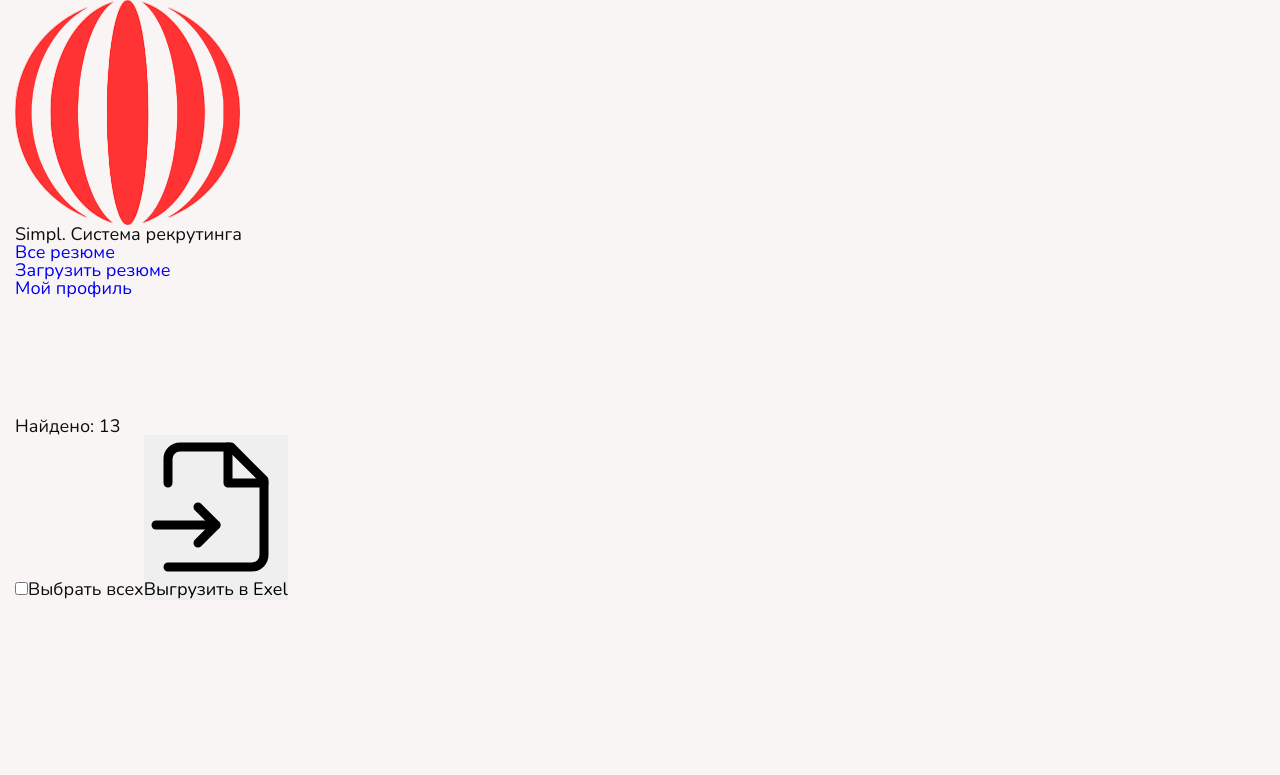
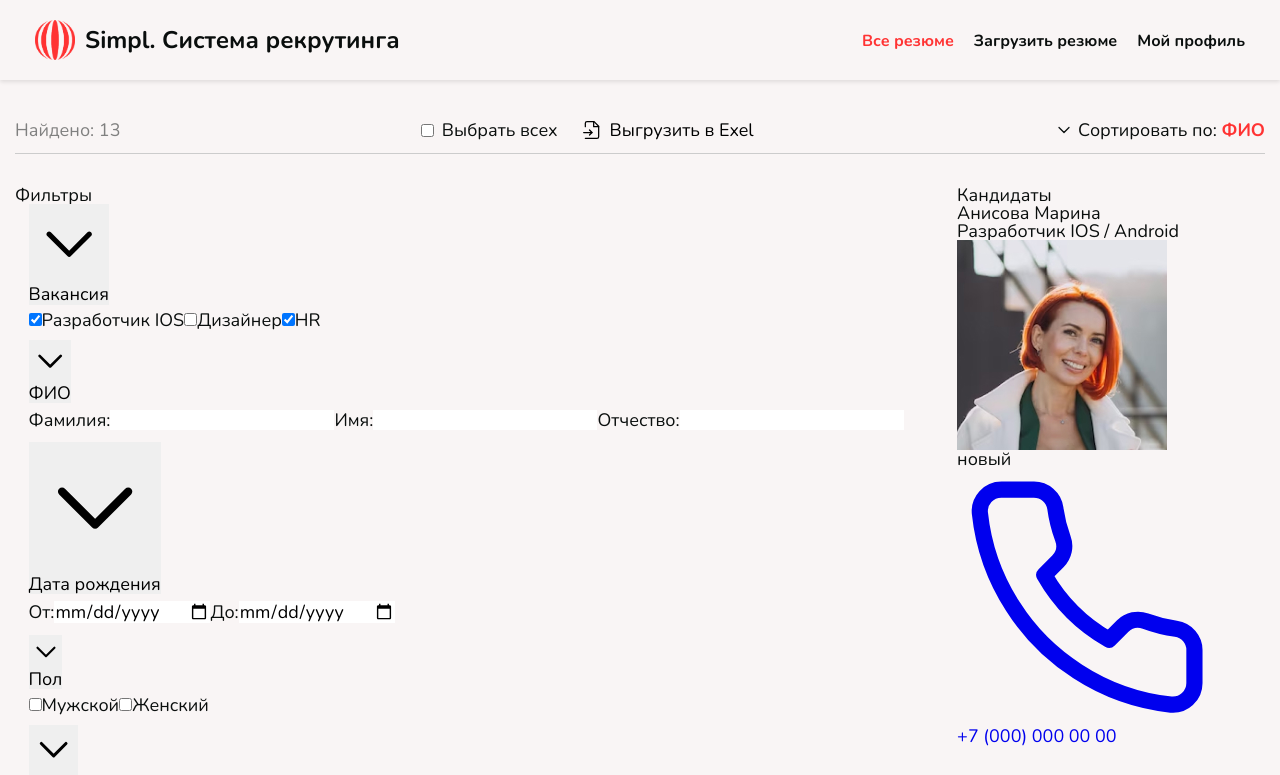
Before and after one commit to teamdevm/teamwork-swift-ferret, a React (Create React App) app in the folder React-app/: page / in a window 1280 px wide. Shown: the top 775 px of the page. Built offline with nearby package versions, Linux system fonts and the light colour scheme.

Commit message:
add headers block's style

```diff
--- a/React-app/src/assets/css/App.css
+++ b/React-app/src/assets/css/App.css
@@ -48,3 +48,167 @@ svg {
   height: 100%;
   object-fit: cover;
 }
+
+/* ////////////////////////////////// */
+/* //////////////шапка/////////////// */
+/* ///////////////////////////////// */
+
+.header {
+  position: fixed;
+  top: 0;
+  left: 0;
+  width: 100%;
+  background-color: var(--color-light);
+  z-index: 999;
+  padding: 20px;
+  box-shadow: 0 2px 4px rgba(0, 0, 0, 0.1);
+}
+
+.header__container {
+  display: flex;
+  justify-content: space-between;
+  align-items: center;
+}
+
+.nav__list {
+  display: flex;
+  justify-content: flex-end;
+  align-items: center;
+}
+
+.nav__item {
+  margin-left: 20px;
+}
+
+.nav__item--active {
+  color: var(--color-accent);
+  margin-left: 20px;
+}
+
+.nav__link {
+  color: inherit;
+  text-decoration: none;
+  font-size: 16px;
+  font-weight: bold;
+  transition: color 0.3s ease-in-out;
+}
+
+.nav__link:hover {
+  color: var(--color-accent);
+}
+
+.logo {
+  font-size: 24px;
+  font-weight: bold;
+  display: flex;
+  align-items: center;
+}
+
+.logo__img {
+  width: 40px;
+  height: 40px;
+  margin-right: 10px;
+}
+
+/* ///////////////////////////////////////////// */
+/* ///////////верхняя строка настроек/////////// */
+/* ///////////////////////////////////////////// */
+
+.main__settings {
+  display: flex;
+  align-items: center;
+  justify-content: space-between;
+  column-gap: 20px;
+  padding-bottom: 12px;
+  margin-bottom: 32px;
+  border-bottom: 1px solid #ccc;
+}
+
+.main__select {
+  display: flex;
+  align-items: center;
+  column-gap: 24px;
+}
+
+.main__label {
+  display: flex;
+  align-items: center;
+  column-gap: 8px;
+}
+
+.main__btn {
+  display: flex;
+  column-gap: 8px;
+  font-size: 18px;
+  background-color: transparent;
+  transition: color 0.3s ease-in-out;
+}
+
+.main__btn:hover {
+  color: var(--color-accent);
+}
+
+.main__btn svg {
+  max-width: 20px;
+}
+
+.main__find-count {
+  opacity: 0.5;
+}
+
+.main__sort {
+  display: flex;
+  align-items: center;
+  column-gap: 4px;
+  cursor: pointer;
+}
+
+.main__sort svg {
+  max-width: 20px;
+  transition: transform 0.15s ease-in-out;
+}
+
+svg.rotated {
+  transform: rotate(180deg);
+}
+
+.main__sort span {
+  color: var(--color-accent);
+  font-weight: 700;
+}
+
+.sort {
+  position: relative;
+}
+
+.sort__list {
+  position: absolute;
+  right: 0;
+  top: 25px;
+  margin-top: 15px;
+  background: var(--color-light);
+  -webkit-box-shadow: 0px 5px 15px rgba(0, 0, 0, 0.09);
+  box-shadow: 0px 5px 15px rgba(0, 0, 0, 0.09);
+  border-radius: 5px;
+  overflow: hidden;
+  padding: 10px 0;
+  width: 160px;
+  z-index: 3;
+}
+
+.sort__list--hidden {
+  display: none;
+}
+
+.sort__item {
+  padding: 12px 20px;
+  cursor: pointer;
+}
+
+.sort__item:hover {
+  background: #fff1f1;
+}
+.sort__item--active {
+  font-weight: 700;
+  color: var(--color-accent);
+}
```
